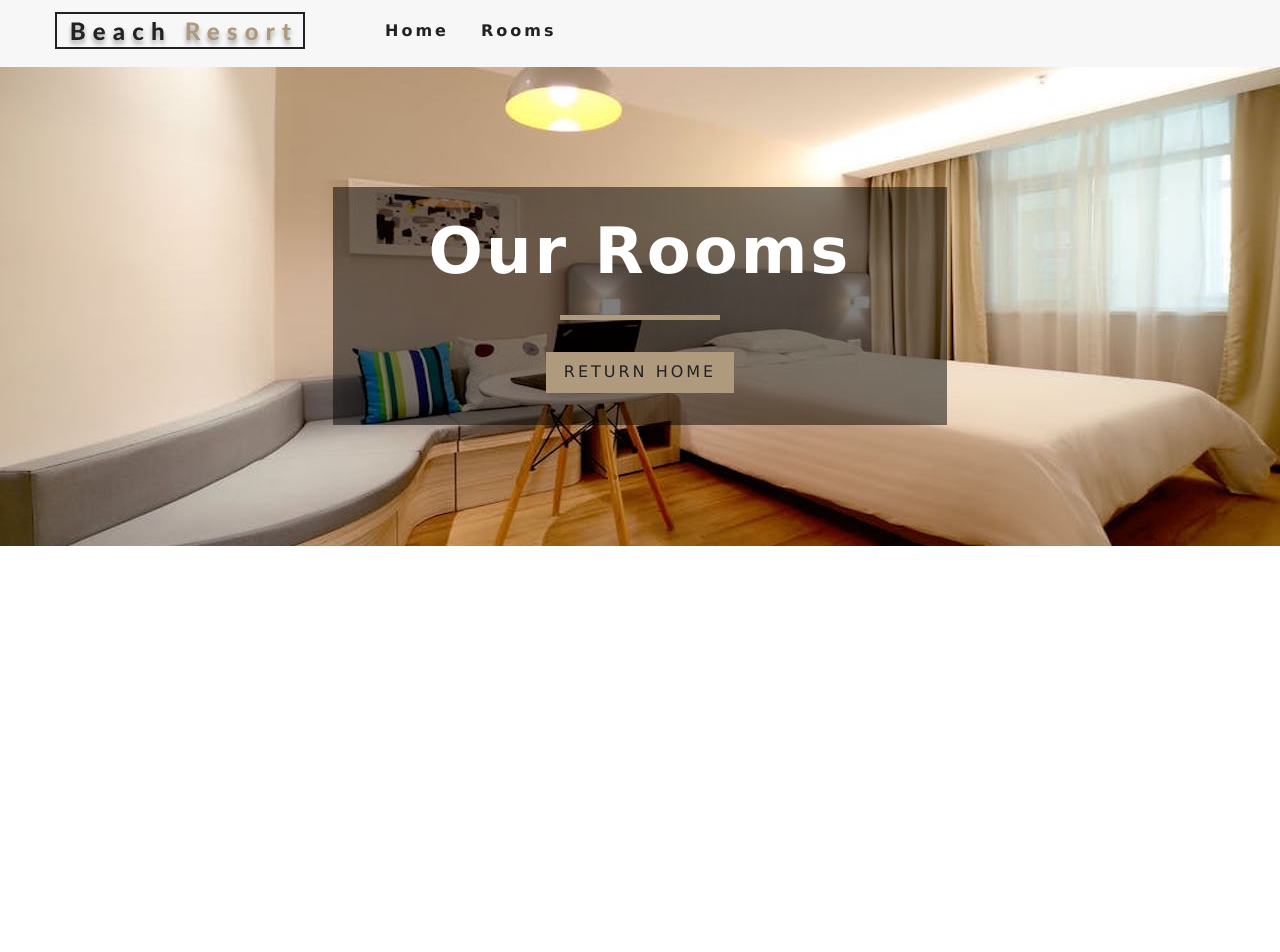
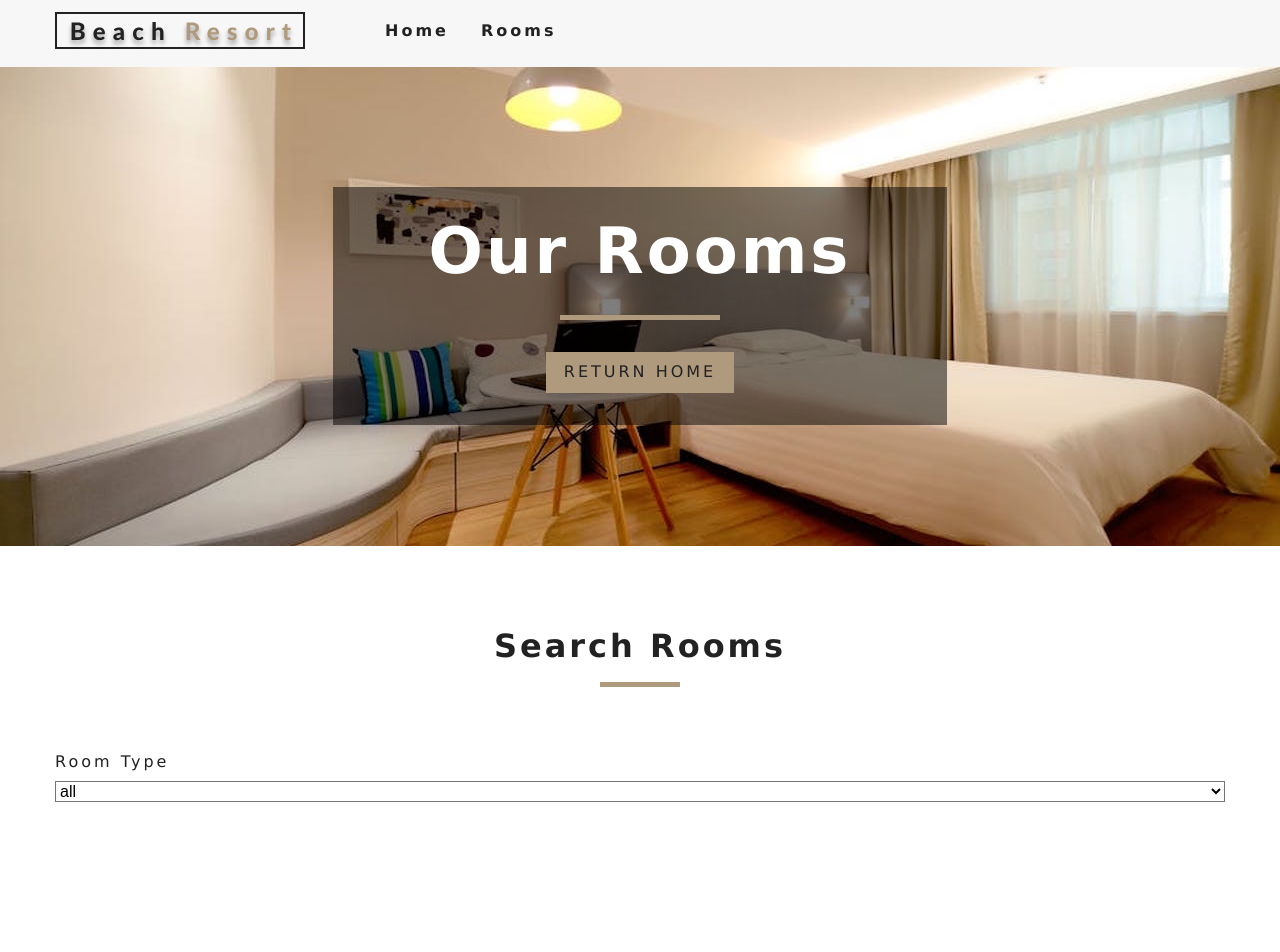
Before and after one commit to KelvinMitaki/Beach-Resort, a React (Create React App) app: page /rooms in a window 1280 px wide. Shown: the top 952 px of the page. Before the commit the page ends 800 px from the top, so only its background shows below. Built offline with nearby package versions, Linux system fonts and the light colour scheme.

Commit message:
added filtering by room type

```diff
--- a/src/actions/index.js
+++ b/src/actions/index.js
@@ -3,3 +3,16 @@ export const formatData = () => {
     type: "FORMAT_DATA",
   };
 };
+
+export const onChangeAction = (eventTarget) => {
+  return {
+    type: "ON_CHANGE_ACTION",
+    payload: eventTarget,
+  };
+};
+
+export const roomTypeChange = () => {
+  return {
+    type: "ROOM_TYPE_CHANGE",
+  };
+};
--- /dev/null
+++ b/src/components/RoomFilter.js
@@ -0,0 +1,59 @@
+import React, { Component } from "react";
+import { onChangeAction, roomTypeChange } from "../actions";
+import { connect } from "react-redux";
+import Title from "./Title";
+
+export class RoomFilter extends Component {
+  handleChange = (event) => {
+    this.props.onChangeAction(event.target);
+    this.props.roomTypeChange();
+  };
+
+  getUniqueType = (rooms, value) => {
+    return [...new Set(rooms.map((room) => room[value]))];
+  };
+  renderRoomTypes = (types) => {
+    return types.map((type, index) => {
+      return (
+        <option key={index} value={type}>
+          {type}
+        </option>
+      );
+    });
+  };
+
+  render() {
+    const { type, rooms } = this.props.roomsReducer;
+
+    let types = this.getUniqueType(rooms, "type");
+    types = ["all", ...types];
+
+    return (
+      <section className="filter-container">
+        <Title title="search rooms" />
+        <form className="filter-form">
+          <div className="form-group">
+            <label htmlFor="type">room type</label>
+            <select
+              name="type"
+              id="type"
+              value={type}
+              className="form-control"
+              onChange={this.handleChange}
+            >
+              {this.renderRoomTypes(types)}
+            </select>
+          </div>
+        </form>
+      </section>
+    );
+  }
+}
+const mapStateToProps = (state) => {
+  return {
+    roomsReducer: state.roomsReducer,
+  };
+};
+export default connect(mapStateToProps, { onChangeAction, roomTypeChange })(
+  RoomFilter
+);
--- a/src/pages/Rooms.js
+++ b/src/pages/Rooms.js
@@ -1,10 +1,15 @@
 import React from "react";
 import Hero from "../components/Hero";
 import Banner from "../components/Banner";
+import Room from "../components/Room";
+
 import { Link } from "react-router-dom";
+import { connect } from "react-redux";
+import RoomFilter from "../components/RoomFilter";
 
-const Rooms = () => {
+const Rooms = (props) => {
   return (
+    <React.Fragment>
       <Hero hero="roomsHero">
         <Banner title="Our Rooms">
           <Link to="/" className="btn-primary">
@@ -12,7 +17,24 @@ const Rooms = () => {
           </Link>
         </Banner>
       </Hero>
+      <RoomFilter />
+      <section className="roomslist">
+        <div className="roomslist-center">
+          {props.sortedRooms.map((room) => {
+            return (
+              <React.Fragment key={room.id}>
+                <Room {...room} />
+              </React.Fragment>
+            );
+          })}
+        </div>
+      </section>
+    </React.Fragment>
   );
 };
-
-export default Rooms;
+const mapStateToProps = (state) => {
+  return {
+    sortedRooms: state.roomsReducer.sortedRooms,
+  };
+};
+export default connect(mapStateToProps)(Rooms);
--- a/src/pages/SingleRoom.js
+++ b/src/pages/SingleRoom.js
@@ -8,20 +8,60 @@ export class SingleRoom extends Component {
   render() {
     if (this.props.singleRoom) {
       console.log(this.props.singleRoom);
-      const { name, description, price, size, images } = this.props.singleRoom;
+      const {
+        name,
+        description,
+        price,
+        size,
+        images,
+        capacity,
+        pets,
+        breakfast,
+        extras,
+      } = this.props.singleRoom;
+      const [mainImg, ...otherImages] = images;
       return (
-        <div>
-          <StyledHero image={images[0]}>
+        <React.Fragment>
+          <StyledHero image={mainImg}>
             <Banner title={`${name} room`}>
               <Link to="/rooms" className="btn-primary">
                 Back To Rooms
               </Link>
             </Banner>
           </StyledHero>
-          <h3>${price}</h3>
-          <h4>Size: {size}</h4>
-          <p>{description}</p>
-        </div>
+          <section className="single-room">
+            <div className="single-room-images">
+              {otherImages.map((image, index) => {
+                return <img key={index} src={image} alt={name} />;
+              })}
+            </div>
+          </section>
+          <section className="single-room-info">
+            <article className="desc">
+              <h3>details</h3>
+              <p>{description}</p>
+            </article>
+            <article className="info">
+              <h3>info</h3>
+
+              <h6>Price : ${price}</h6>
+              <h6>Size : {size} SQFT</h6>
+              <h6>
+                Max Capacity : {capacity} {capacity > 1 ? "People" : "Person"}
+              </h6>
+              <h6>{pets ? "Pets are allowed" : "No pets allowed"}</h6>
+              <h6>{breakfast ? "Free breakfast included" : null}</h6>
+            </article>
+          </section>
+          <section className="room-extras">
+            <h6>EXTRAS</h6>
+            <ul className="extras">
+              {extras.map((extra, index) => {
+                return <li key={index}>- {extra}</li>;
+              })}
+            </ul>
+          </section>
+        </React.Fragment>
       );
     } else {
       return (
--- a/src/reducers/roomsReducer.js
+++ b/src/reducers/roomsReducer.js
@@ -3,6 +3,15 @@ const INITIAL_STATE = {
   rooms: [],
   sortedRooms: [],
   featuredRooms: [],
+  type: "all",
+  capacity: 1,
+  price: 0,
+  minPrice: 0,
+  maxPrice: 0,
+  minSize: 0,
+  maxSize: 0,
+  breakfast: false,
+  pets: false,
 };
 
 export default (state = INITIAL_STATE, action) => {
@@ -18,6 +27,20 @@ export default (state = INITIAL_STATE, action) => {
       const featuredRooms = newData.filter((room) => room.featured === true);
 
       return { ...state, rooms: newData, sortedRooms: newData, featuredRooms };
+    case "ON_CHANGE_ACTION":
+      let { type, name, value } = action.payload;
+      value = type === "checkbox" ? action.payload.checked : value;
+      return { ...state, [name]: value };
+    case "ROOM_TYPE_CHANGE":
+      if (state.type !== "all") {
+        const filteredRooms = state.rooms.filter(
+          (room) => room.type === state.type
+        );
+
+        return { ...state, sortedRooms: filteredRooms };
+      } else {
+        return { ...state, sortedRooms: state.rooms };
+      }
     default:
       return state;
   }
```
Lines whose indentation alone changed are shown as unchanged.
